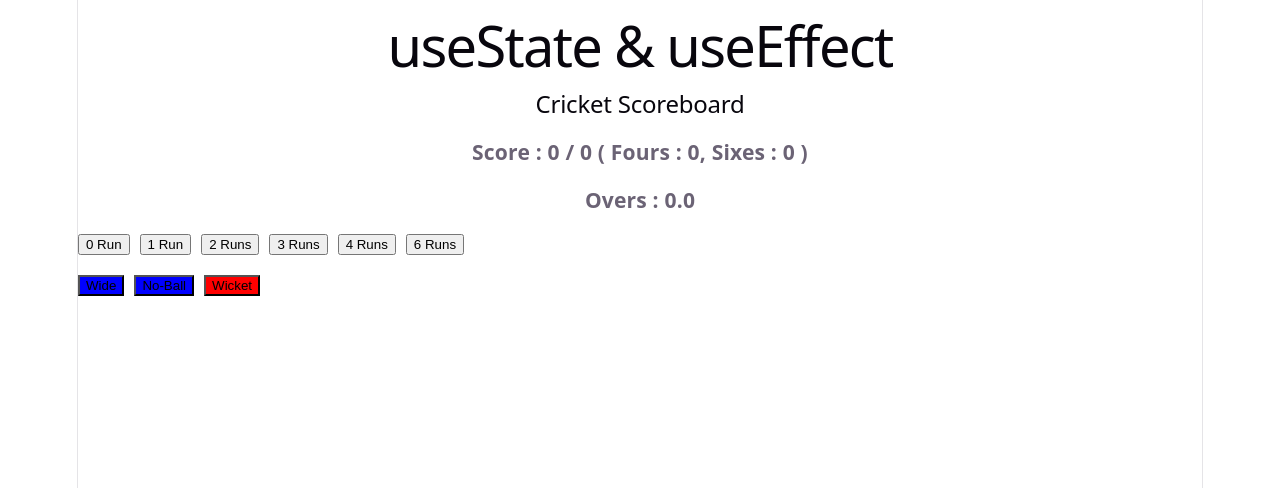
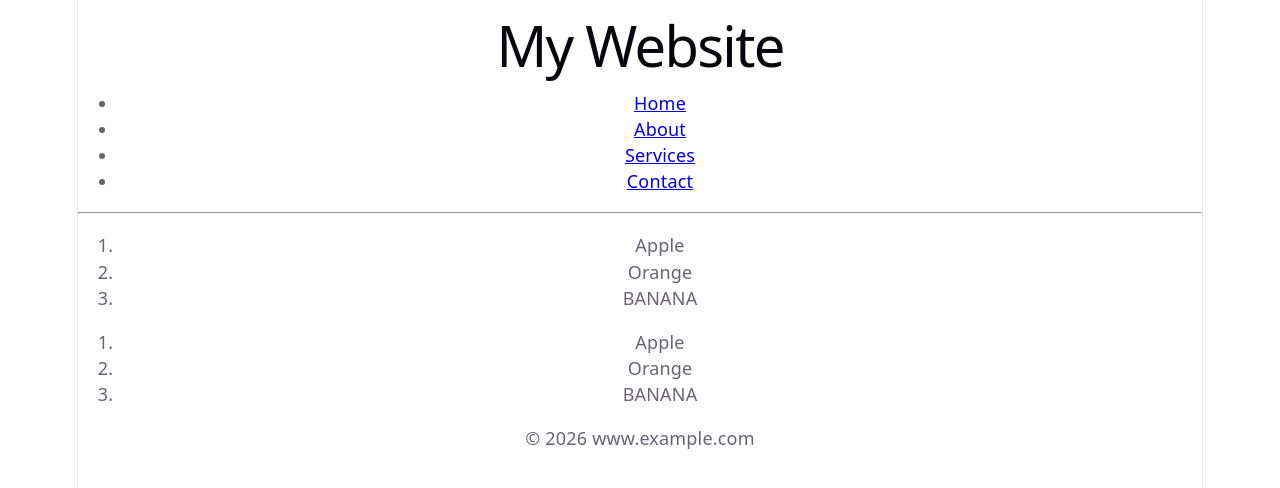
Before and after one commit to KamSofts/nodejs-examples, a React (Vite) app in the folder client/: page / in a window 1280 px wide. Shown: the top 488 px of the page. Built offline with nearby package versions, Linux system fonts and the light colour scheme.

Commit message:
Mini static website example

```diff
--- a/client/src/App.jsx
+++ b/client/src/App.jsx
@@ -1,10 +1,12 @@
 import './App.css'
-import StateAndEffect from './cricket-score-board/StateAndEffect'
+// import StateAndEffect from './cricket-score-board/StateAndEffect'
+import Website from "./website/Website";
 
 function App() {
   return (
     <div>
-      <h1>useState & useEffect</h1><StateAndEffect />
+      {/* <h1>useState & useEffect</h1><StateAndEffect /> */}
+      <Website />
     </div>
   )
 }
--- /dev/null
+++ b/client/src/website/Foods.jsx
@@ -0,0 +1,15 @@
+const Foods = () => {
+
+    const food1 = "Orange";
+    const food2 = "Banana";
+
+    return (
+        <ol>
+            <li>Apple</li>
+            <li>{food1}</li>
+            <li>{food2.toUpperCase()}</li>
+        </ol>
+    )
+}
+
+export default Foods
--- /dev/null
+++ b/client/src/website/Footer.jsx
@@ -0,0 +1,9 @@
+const Footer = () => {
+  return (
+    <footer>
+        <p>&copy; {new Date().getFullYear()} www.example.com</p>
+    </footer>
+  )
+}
+
+export default Footer
--- /dev/null
+++ b/client/src/website/Header.jsx
@@ -0,0 +1,18 @@
+const Header = () => {
+    return (
+        <header>
+            <h1>My Website</h1>
+            <nav>
+                <ul>
+                <li><a href="#">Home</a></li>
+                <li><a href="#">About</a></li>
+                <li><a href="#">Services</a></li>
+                <li><a href="#">Contact</a></li>
+                </ul>
+            </nav>
+            <hr />
+        </header>
+    )
+}
+
+export default Header
--- /dev/null
+++ b/client/src/website/Website.jsx
@@ -0,0 +1,15 @@
+import Header from "./Header"
+import Foods from "./Foods"
+import Footer from "./Footer"
+
+const website = () => {
+  return (
+    <>
+      <Header />
+      <Foods /><Foods />
+      <Footer />
+    </>
+  )
+}
+
+export default website
```
Also changed, not shown: 1 other file (tests, documents, lock files or other folders).
